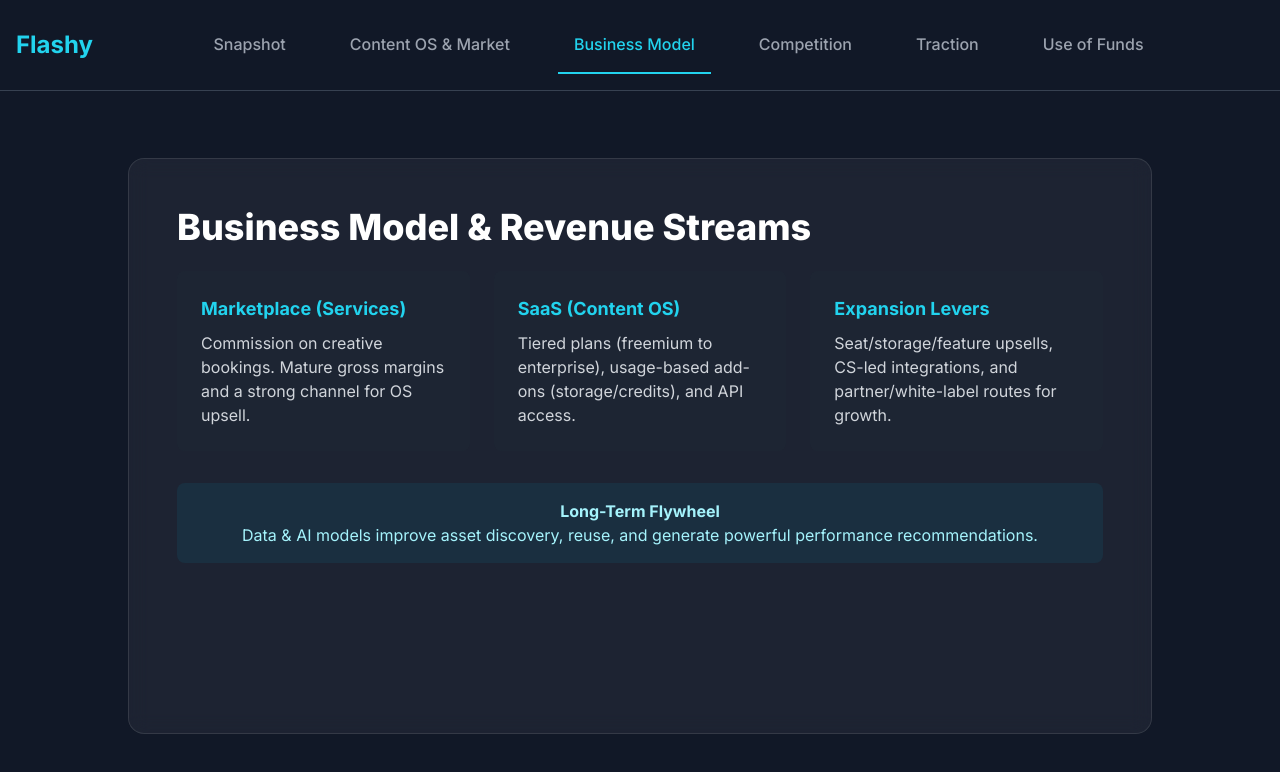
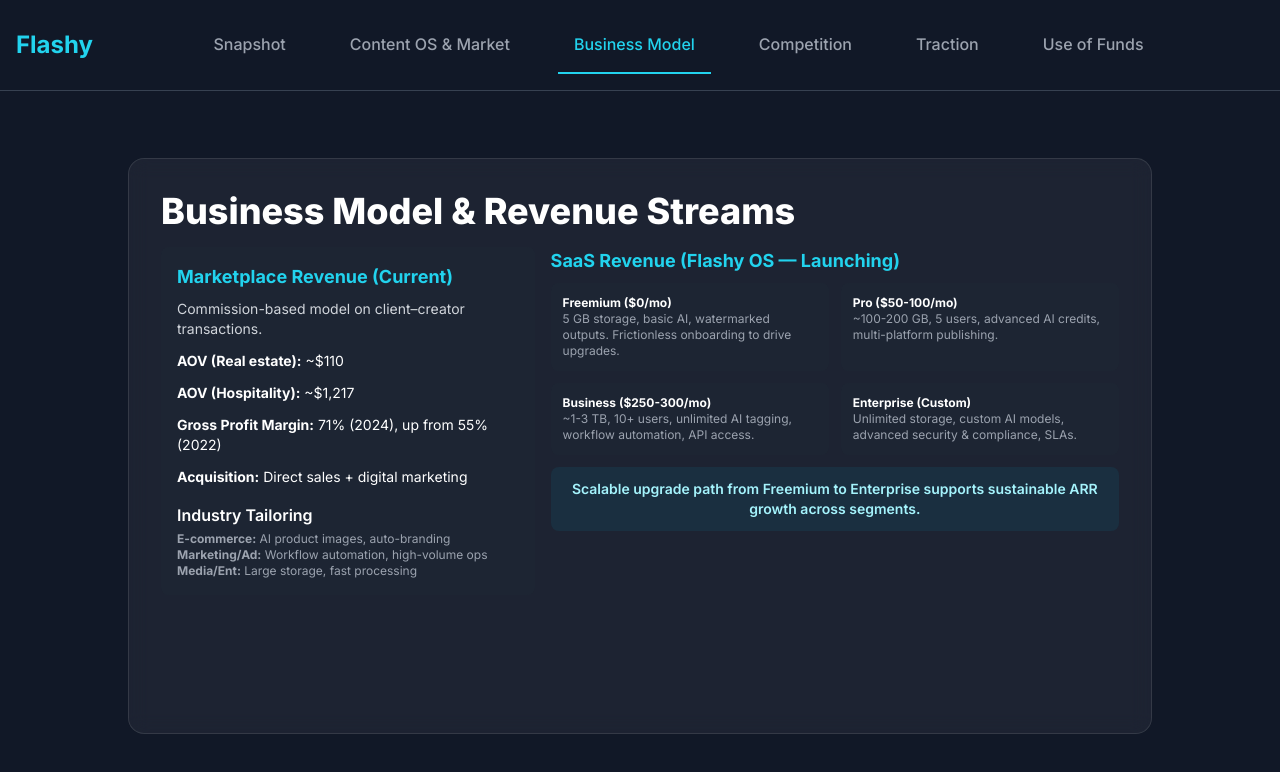
Before and after one commit to plastic-code/Flashy, a plain HTML site: page index.html in a window 1280 px wide. Both pictures are taken after a click on the button "Business Model". Drawn offline with nearby package versions, Linux system fonts and the light colour scheme.

Commit message:
Update index.html

```diff
--- a/index.html
+++ b/index.html
@@ -154,25 +154,50 @@
             </div>
 
             <!-- Slide 3: Business Model -->
-            <div id="slide-3" class="slide p-8 md:p-12 h-full flex flex-col justify-center rounded-2xl glass-effect">
-                <h2 class="text-3xl md:text-4xl font-extrabold text-white mb-6">Business Model & Revenue Streams</h2>
-                <div class="grid grid-cols-1 md:grid-cols-3 gap-6">
-                    <div class="bg-gray-800/50 p-6 rounded-lg">
-                        <h3 class="text-cyan-400 font-bold text-lg mb-2">Marketplace (Services)</h3>
-                        <p class="text-gray-300">Commission on creative bookings. Mature gross margins and a strong channel for OS upsell.</p>
+            <div id="slide-3" class="slide p-6 md:p-8 h-full flex flex-col justify-center rounded-2xl glass-effect overflow-y-auto">
+                <h2 class="text-3xl md:text-4xl font-extrabold text-white mb-4">Business Model & Revenue Streams</h2>
+                <div class="flex-grow grid grid-cols-1 lg:grid-cols-5 gap-4">
+                    <!-- Marketplace Revenue -->
+                    <div class="lg:col-span-2 bg-gray-800/50 p-4 rounded-lg flex flex-col">
+                        <h3 class="text-cyan-400 font-bold text-lg mb-2">Marketplace Revenue (Current)</h3>
+                        <p class="text-gray-300 text-sm mb-3">Commission-based model on client–creator transactions.</p>
+                        <div class="space-y-3 text-sm">
+                            <p><strong class="text-white">AOV (Real estate):</strong> ~$110</p>
+                            <p><strong class="text-white">AOV (Hospitality):</strong> ~$1,217</p>
+                            <p><strong class="text-white">Gross Profit Margin:</strong> 71% (2024), up from 55% (2022)</p>
+                             <p><strong class="text-white">Acquisition:</strong> Direct sales + digital marketing</p>
+                        </div>
+                        <div class="mt-auto pt-4">
+                             <h4 class="font-semibold text-white mb-1">Industry Tailoring</h4>
+                             <p class="text-gray-400 text-xs"><strong>E-commerce:</strong> AI product images, auto-branding<br><strong>Marketing/Ad:</strong> Workflow automation, high-volume ops<br><strong>Media/Ent:</strong> Large storage, fast processing</p>
+                        </div>
                     </div>
-                    <div class="bg-gray-800/50 p-6 rounded-lg">
-                        <h3 class="text-cyan-400 font-bold text-lg mb-2">SaaS (Content OS)</h3>
-                        <p class="text-gray-300">Tiered plans (freemium to enterprise), usage-based add-ons (storage/credits), and API access.</p>
+
+                    <!-- SaaS Revenue -->
+                    <div class="lg:col-span-3">
+                        <h3 class="text-cyan-400 font-bold text-lg mb-2">SaaS Revenue (Flashy OS — Launching)</h3>
+                        <div class="grid grid-cols-1 md:grid-cols-2 gap-3 text-xs">
+                            <div class="bg-gray-800/50 p-3 rounded-lg">
+                                <h4 class="font-bold text-white">Freemium ($0/mo)</h4>
+                                <p class="text-gray-400">5 GB storage, basic AI, watermarked outputs. Frictionless onboarding to drive upgrades.</p>
+                            </div>
+                            <div class="bg-gray-800/50 p-3 rounded-lg">
+                                <h4 class="font-bold text-white">Pro ($50-100/mo)</h4>
+                                <p class="text-gray-400">~100-200 GB, 5 users, advanced AI credits, multi-platform publishing.</p>
+                            </div>
+                            <div class="bg-gray-800/50 p-3 rounded-lg">
+                                <h4 class="font-bold text-white">Business ($250-300/mo)</h4>
+                                <p class="text-gray-400">~1-3 TB, 10+ users, unlimited AI tagging, workflow automation, API access.</p>
+                            </div>
+                            <div class="bg-gray-800/50 p-3 rounded-lg">
+                                <h4 class="font-bold text-white">Enterprise (Custom)</h4>
+                                <p class="text-gray-400">Unlimited storage, custom AI models, advanced security & compliance, SLAs.</p>
+                            </div>
+                        </div>
+                         <div class="mt-3 text-center bg-cyan-900/30 text-cyan-200 p-3 rounded-lg">
+                            <p class="text-sm font-semibold">Scalable upgrade path from Freemium to Enterprise supports sustainable ARR growth across segments.</p>
+                        </div>
                     </div>
-                     <div class="bg-gray-800/50 p-6 rounded-lg">
-                        <h3 class="text-cyan-400 font-bold text-lg mb-2">Expansion Levers</h3>
-                        <p class="text-gray-300">Seat/storage/feature upsells, CS-led integrations, and partner/white-label routes for growth.</p>
-                    </div>
-                </div>
-                <div class="mt-8 text-center bg-cyan-900/30 text-cyan-200 p-4 rounded-lg">
-                    <h4 class="font-bold">Long-Term Flywheel</h4>
-                    <p>Data & AI models improve asset discovery, reuse, and generate powerful performance recommendations.</p>
                 </div>
             </div>
 
```
